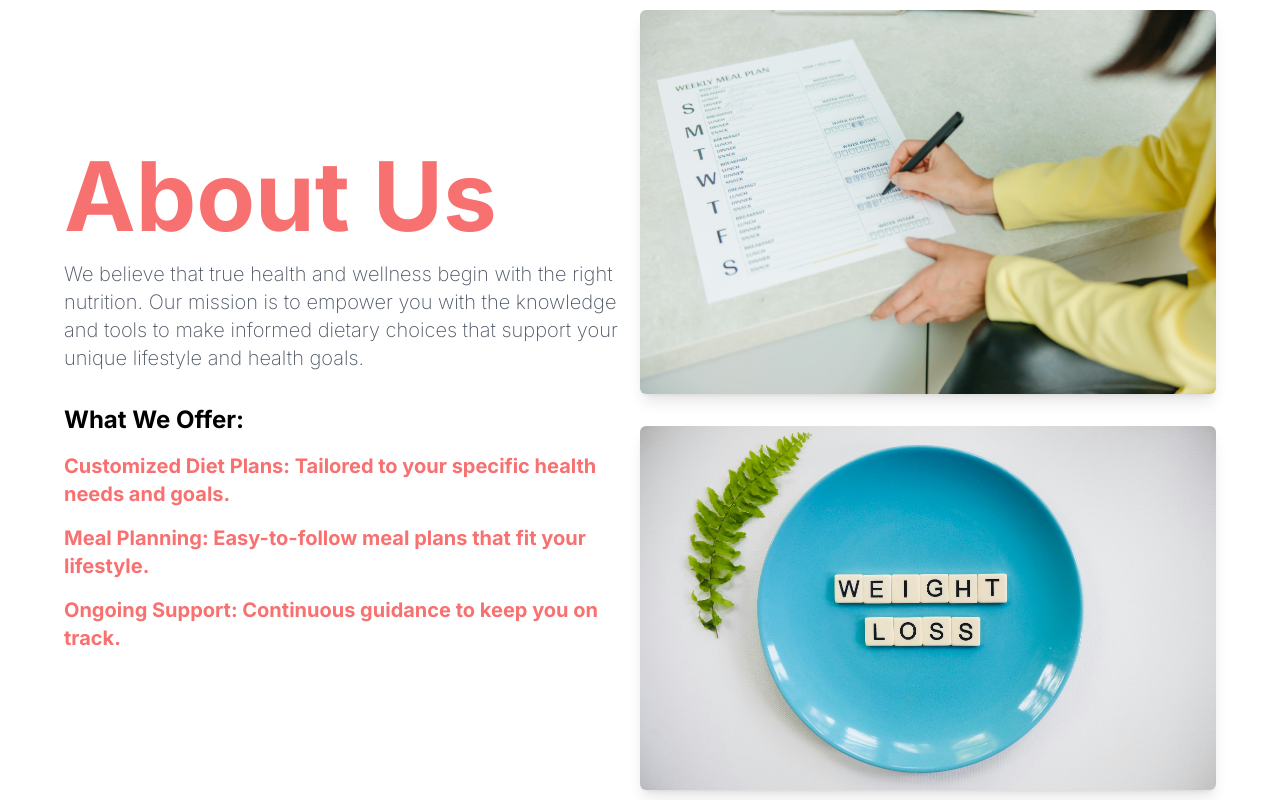
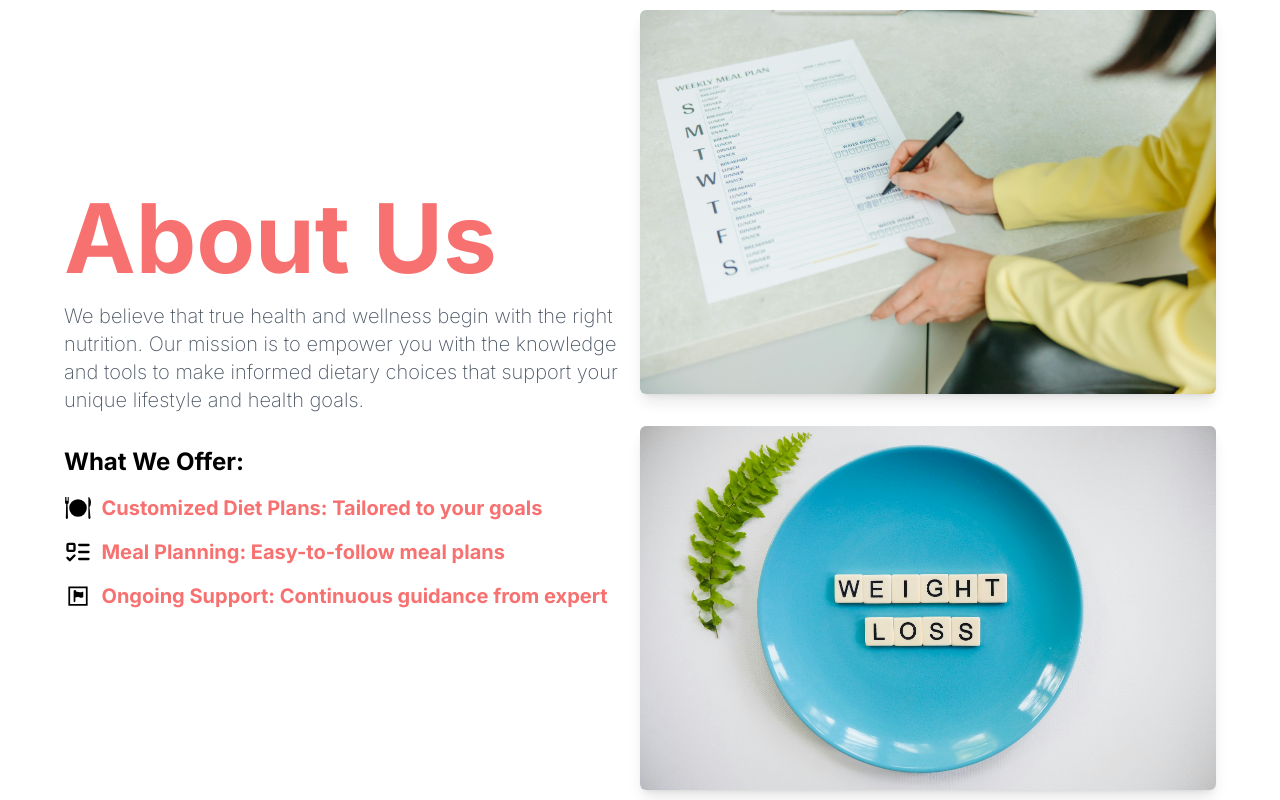
Before and after one commit to vinayak-navghane/FitWithHash, a Next.js app: page / in a window 1280 px wide. Shown: the part 996-1796 px from the top of the page. Built offline with nearby package versions, Linux system fonts and the light colour scheme.

Commit message:
add icons in about

```diff
--- a/components/About.tsx
+++ b/components/About.tsx
@@ -1,5 +1,8 @@
 import React from "react";
 import Image from "next/image";
+import { GiMeal } from "react-icons/gi";
+import { LiaFontAwesomeAlt } from "react-icons/lia";
+import { LuListTodo } from "react-icons/lu";
 
 const About: React.FC = () => {
     return (
@@ -17,21 +20,27 @@ const About: React.FC = () => {
                     What We Offer:
                 </p>
                 <div className='flex items-center mt-4'>
-
+                    <div>
+                        <GiMeal size={28} />
+                    </div>
                     <p className='text-red-400 font-bold text-md lg:text-lg xl:text-xl '>
-                        Customized Diet Plans: Tailored to your specific health needs and goals.
+                        &nbsp;   Customized Diet Plans: Tailored to your goals
                     </p>
                 </div>
                 <div className='flex items-center mt-4'>
-
+                    <div>
+                        <LuListTodo size={28} />
+                    </div>
                     <p className='text-red-400 font-bold text-md lg:text-lg xl:text-xl  '>
-                        Meal Planning: Easy-to-follow meal plans that fit your lifestyle.
+                        &nbsp;   Meal Planning: Easy-to-follow meal plans
                     </p>
                 </div>
                 <div className='flex items-center mt-4'>
-
+                    <div>
+                        <LiaFontAwesomeAlt size={28} />
+                    </div>
                     <p className='text-red-400 font-bold text-md lg:text-lg xl:text-xl  '>
-                        Ongoing Support: Continuous guidance to keep you on track.
+                        &nbsp;   Ongoing Support: Continuous guidance from expert
                     </p>
                 </div>
 
```
